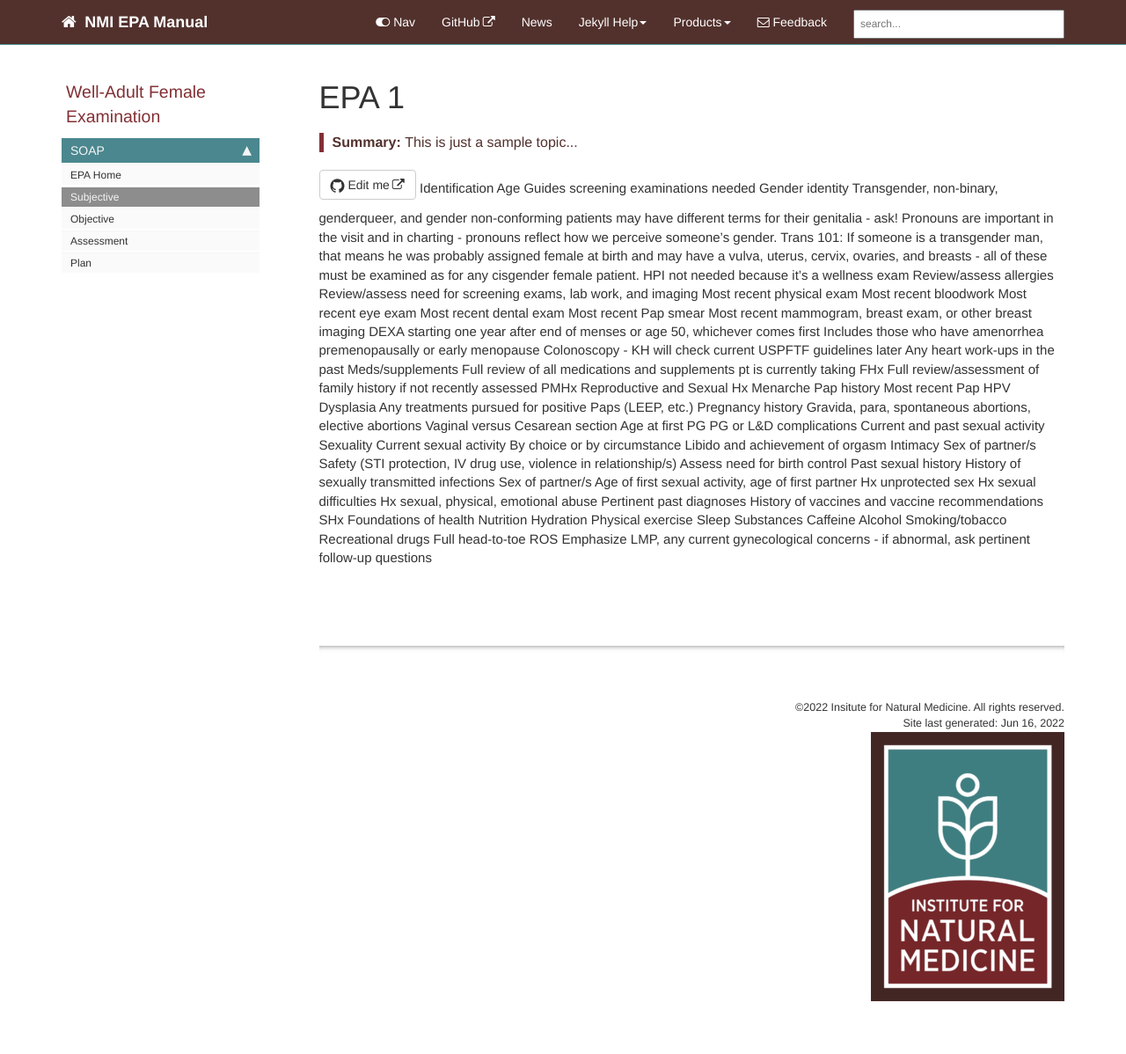
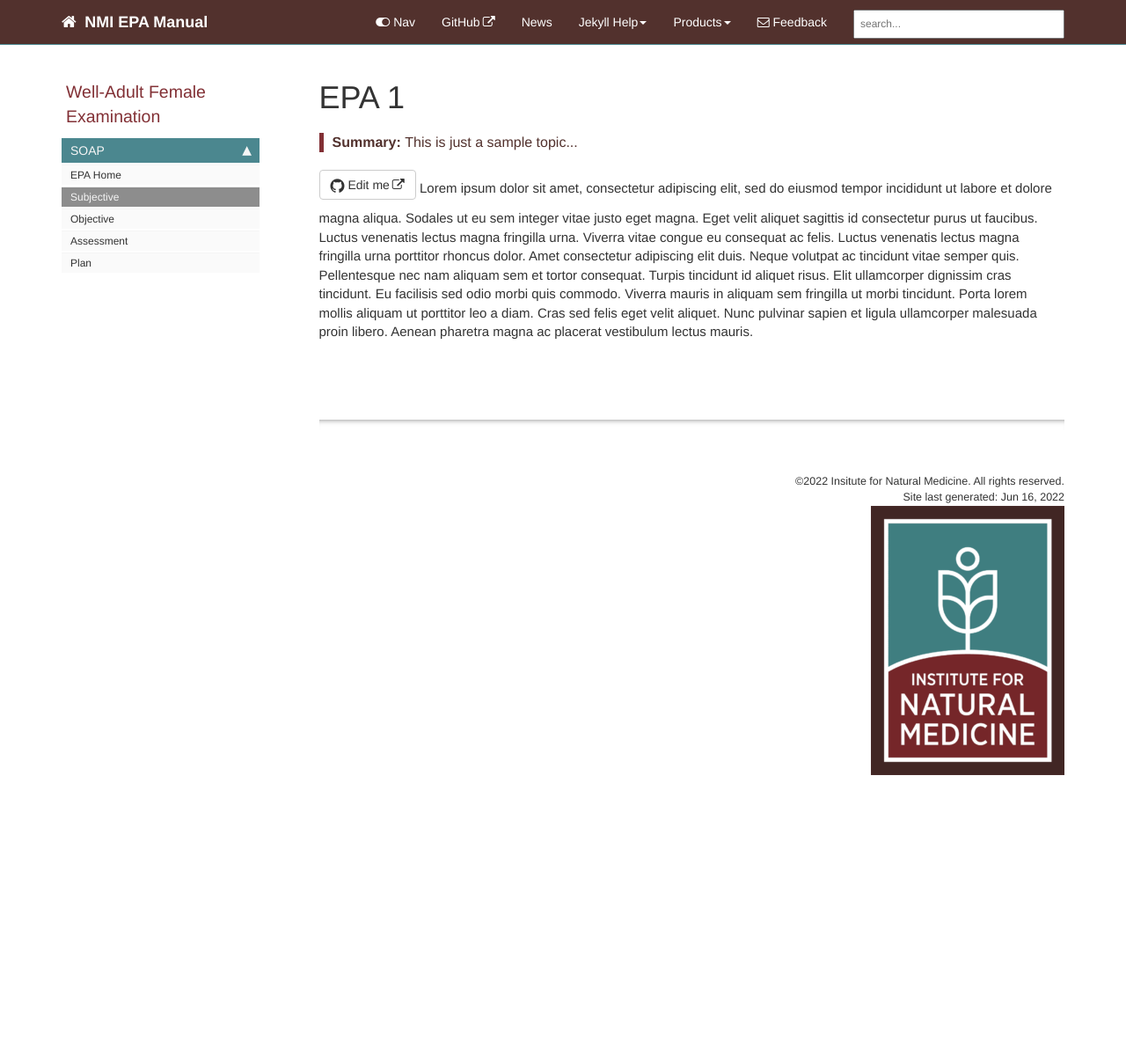
Before and after one commit to naturemed/naturemed.github.io, a Jekyll site: the page built from pages/epa/001/epa001_subjective.html, in a window 1280 px wide. Shown: the whole page at 88% size. Built offline with Jekyll 4.4.1, drawn with Linux system fonts in a browser that asks for light colours; comment, search, counter and statistics services are not loaded; after the commit the page ends 941 px from its top, so only the background shows below that.

Commit message:
Update epa001_subjective.html

```diff
--- a/pages/epa/001/epa001_subjective.html
+++ b/pages/epa/001/epa001_subjective.html
@@ -7,71 +7,4 @@ permalink: epa001_subjective.html
 folder: epa/001
 ---
 
-Identification
-Age
-Guides screening examinations needed
-Gender identity
-Transgender, non-binary, genderqueer, and gender non-conforming patients may have different terms for their genitalia - ask!
-Pronouns are important in the visit and in charting - pronouns reflect how we perceive someone’s gender.
-Trans 101: If someone is a transgender man, that means he was probably assigned female at birth and may have a vulva, uterus, cervix, ovaries, and breasts - all of these must be examined as for any cisgender female patient.
-HPI not needed because it’s a wellness exam
-Review/assess allergies
-Review/assess need for screening exams, lab work, and imaging
-Most recent physical exam
-Most recent bloodwork
-Most recent eye exam
-Most recent dental exam
-Most recent Pap smear
-Most recent mammogram, breast exam, or other breast imaging
-DEXA starting one year after end of menses or age 50, whichever comes first
-Includes those who have amenorrhea premenopausally or early menopause
-Colonoscopy - KH will check current USPFTF guidelines later
-Any heart work-ups in the past
-Meds/supplements
-Full review of all medications and supplements pt is currently taking
-FHx
-Full review/assessment of family history if not recently assessed
-PMHx
-Reproductive and Sexual Hx
-Menarche
-Pap history
-Most recent Pap
-HPV
-Dysplasia
-Any treatments pursued for positive Paps (LEEP, etc.)
-Pregnancy history
-Gravida, para, spontaneous abortions, elective abortions
-Vaginal versus Cesarean section
-Age at first PG
-PG or L&D complications
-Current and past sexual activity
-Sexuality
-Current sexual activity
-By choice or by circumstance
-Libido and achievement of orgasm
-Intimacy
-Sex of partner/s
-Safety (STI protection, IV drug use, violence in relationship/s)
-Assess need for birth control
-Past sexual history
-History of sexually transmitted infections
-Sex of partner/s
-Age of first sexual activity, age of first partner
-Hx unprotected sex
-Hx sexual difficulties
-Hx sexual, physical, emotional abuse
-Pertinent past diagnoses
-History of vaccines and vaccine recommendations
-SHx
-Foundations of health
-Nutrition
-Hydration
-Physical exercise
-Sleep
-Substances
-Caffeine
-Alcohol
-Smoking/tobacco
-Recreational drugs
-Full head-to-toe ROS
-Emphasize LMP, any current gynecological concerns - if abnormal, ask pertinent follow-up questions
+Lorem ipsum dolor sit amet, consectetur adipiscing elit, sed do eiusmod tempor incididunt ut labore et dolore magna aliqua. Sodales ut eu sem integer vitae justo eget magna. Eget velit aliquet sagittis id consectetur purus ut faucibus. Luctus venenatis lectus magna fringilla urna. Viverra vitae congue eu consequat ac felis. Luctus venenatis lectus magna fringilla urna porttitor rhoncus dolor. Amet consectetur adipiscing elit duis. Neque volutpat ac tincidunt vitae semper quis. Pellentesque nec nam aliquam sem et tortor consequat. Turpis tincidunt id aliquet risus. Elit ullamcorper dignissim cras tincidunt. Eu facilisis sed odio morbi quis commodo. Viverra mauris in aliquam sem fringilla ut morbi tincidunt. Porta lorem mollis aliquam ut porttitor leo a diam. Cras sed felis eget velit aliquet. Nunc pulvinar sapien et ligula ullamcorper malesuada proin libero. Aenean pharetra magna ac placerat vestibulum lectus mauris.
```
